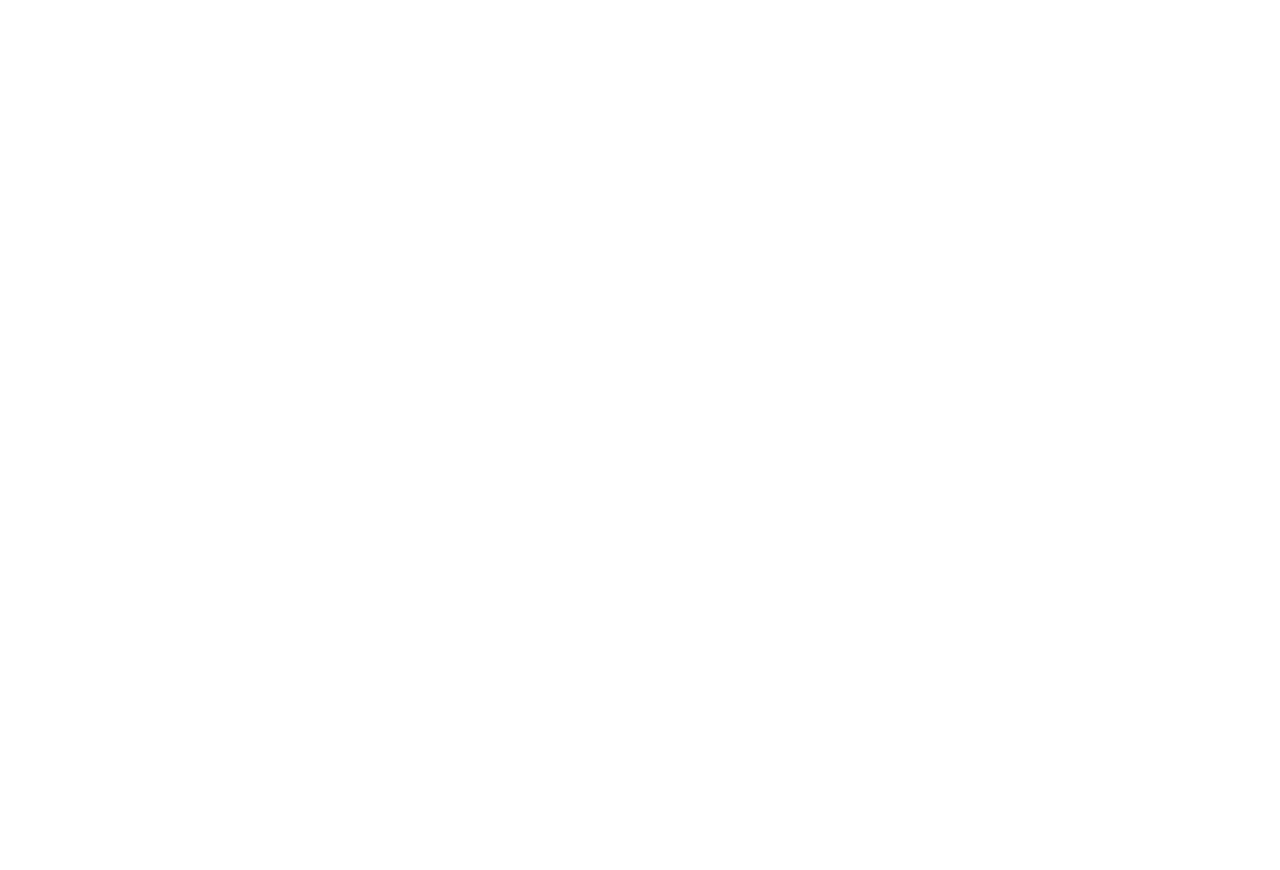
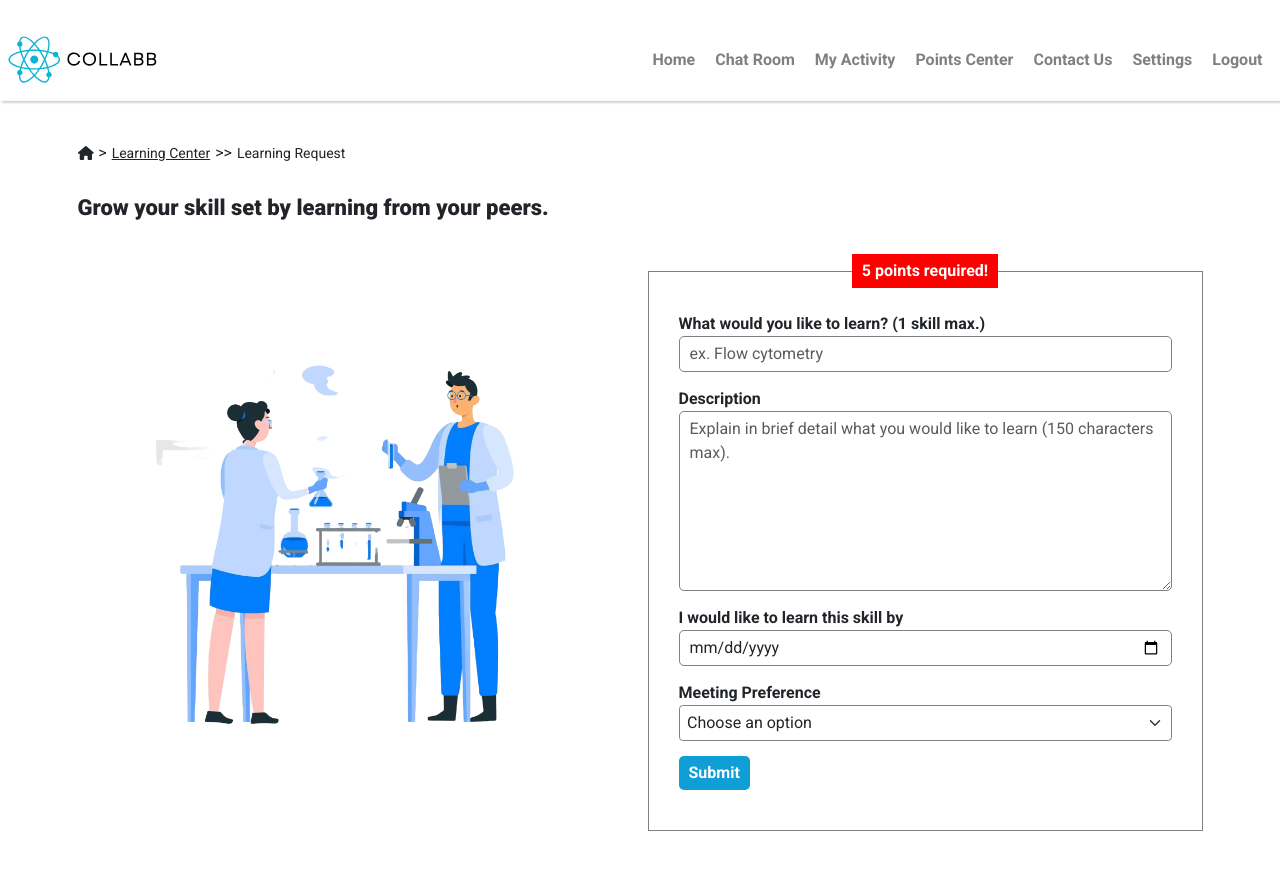
Before and after one commit to lpattersonn/col-lab, a React (Create React App) app: page /create-question in a window 1280 px wide. Before the commit this address had no page. Shown: the top 870 px of the page. Before the commit the page ends 800 px from the top, so only its background shows below. Built offline with nearby package versions, Linux system fonts and the light colour scheme; sample sign-in values are in the browser's storage.

Commit message:
update domain

```diff
--- a/src/App.js
+++ b/src/App.js
@@ -22,6 +22,7 @@ import LearningCenter from './Components/LearningCenter';
 import LearningRequest from './Components/LearningRequest';
 import ContactUs from './Components/ContactUs';
 import BorrowItems from './Components/BorrowItems';
+import CreateQuestion from './Components/CreateQuestion';
 
 function App() {
   return (
@@ -48,6 +49,7 @@ function App() {
         <Route path="/learning-request" element={<LearningRequest />} />
         <Route path="/contact-us" element={<ContactUs />} />
         <Route path="/borrow-items" element={<BorrowItems />} />
+        <Route path="/create-question" element={<CreateQuestion />} />
       </Routes>
    </Router>
   );
--- a/src/Components/ContactUs.jsx
+++ b/src/Components/ContactUs.jsx
@@ -81,7 +81,7 @@ if (userDetails != null) {
                             <img className="collaboration-page_image" src={SectionImage} alt="Image of scientist" role="presentation" />
                         </div>
                         <div className="col-lg-6">
-                            <form className="form-create-job mx-auto" action='https://formsubmit.co/makum086@uottawa.ca' method='POST'>
+                            <form className="form-create-job mx-auto" action='https://formsubmit.co/mercy@mapltech.com' method='POST'>
                                 <input
                                     type='hiden'
                                     name='_subject'
--- /dev/null
+++ b/src/Components/CreateQuestion.jsx
@@ -0,0 +1,138 @@
+import React, { useState, useEffect } from "react";
+import Navigation from "./Navigation";
+import { Link } from "react-router-dom";
+import { FontAwesomeIcon } from '@fortawesome/react-fontawesome';
+import { faSuitcase, faCoins, faMoneyBill, faHouse, faPen } from '@fortawesome/free-solid-svg-icons';
+import SectionImage from "../Images/rb_2582.png";
+import axios from "axios";
+
+
+export default function CreateQuestion() {
+    const userDetails = JSON.parse(localStorage.getItem('userDetails'));
+    const [requestSent, setRequestSent] = useState("No");
+    const [createLearningRequest, setCreateLearningRequest]  = useState({
+        'learning_description': '',
+        'learning_features': '',
+        'learning_pay': '',
+        'learning_perk': '',
+        'learning_deadline': ''
+    });
+
+    //   Handle Change
+  function handleChange(e) {
+    const {name, value} = e.target
+    setCreateLearningRequest(prev => {
+        return (
+            { ...prev, [name]: value}
+        )
+    })
+}
+
+  const handleSubmit = async (e) => {
+    e.preventDefault();
+    try {
+        // Upload image if file exists
+            const response = await axios.post(
+              `${process.env.REACT_APP_API_URL}/wp-json/wp/v2/learning-center/`,
+                {
+                    'title':  createLearningRequest.learning_description,
+                    'content': "",
+                    'excerpt': "",
+                    'author': userDetails.id,
+                    'status': 'publish',
+                    'acf' : {
+                        'learning_description': createLearningRequest.learning_description,
+                        'learning_features': createLearningRequest.learning_features,
+                        'learning_pay': createLearningRequest.learning_pay,
+                        'learning_perk': createLearningRequest.learning_perk,
+                        'learning_deadline': createLearningRequest.learning_deadline
+                    }
+                },
+                {
+                    headers: {
+                        Authorization: `Bearer ${userDetails.token}`
+                    }
+                }
+            )
+            .then((response) => {
+                console.log('Question submitted successfully:', response);
+                setRequestSent(response.status);
+            })
+            .catch((error) => {
+            });
+    } catch (error) {
+        console.error('Error submitting question:', error);
+    }
+}
+
+if (userDetails != null) {
+    return(
+        <>
+            <Navigation />
+            <main className="create-collaboration" style={{marginBottom: "0", paddingBottom: "0",}}>
+                <div className="container primary" >
+                    <div className="page-filter">
+                        <div className="row mb-5">
+                            <div className="col-12 d-flex">
+                            <Link to="/" className="link-dark small d-flex align-items-center"><FontAwesomeIcon icon={faHouse} /></Link><span className="breadcrumb-slash d-flex align-items-center">></span><Link className="link-dark small d-flex align-items-center" to="/learning-center">Learning Center</Link><span className="breadcrumb-slash">>></span><span className="small d-flex align-items-center">Learning Request</span>
+                            </div>
+                        </div>
+                    </div>
+                    <div className="row">
+                        <div className="col-12 mb-4">
+                            <h1><strong>Grow your skill set by learning from your peers.</strong></h1>
+                        </div>
+                    </div>
+                    <div className="row mt-5">
+                        <div className="col-lg-6">
+                            <img className="collaboration-page_image" src={SectionImage} alt="Image of scientist" role="presentation" />
+                        </div>
+                        <div className="col-lg-6">
+                            <form className="form-create-job points mx-auto" onSubmit={handleSubmit}>
+                                <div className="row">
+                                    <div className="col-lg-12 mb-4">
+                                        <label htmlFor="learning_description"><strong>What would you like to learn? (1 skill max.)</strong></label>
+                                        <input name="learning_description" id="learning_description" value={createLearningRequest.learning_description} onChange={handleChange} className='form-control form-control-lg' aria-label='Descritpion' placeholder="ex. Flow cytometry" type="text" disabled={ requestSent === 201 ? true : false} required />
+
+                                    </div>
+                                </div>
+                                <div className="row">
+                                    <div className="col-lg-12 mb-4">
+                                        <label htmlFor="learning_features"><strong>Description</strong></label>
+                                        <textarea name="learning_features" id="learning_features" rows="7" value={createLearningRequest.learning_features} onChange={handleChange} className='form-control form-control-lg' aria-label='Descritpion' placeholder="Explain in brief detail what you would like to learn (150 characters max)." type="text" disabled={ requestSent === 201 ? true : false} required />
+                                    </div>
+                                </div>
+                                <div className="row">
+                                    <div className="col-lg-12  mb-4">
+                                    <label htmlFor="learning_deadline"><strong>I would like to learn this skill by</strong></label>
+                                    <input name="learning_deadline" id="learning_deadline" value={createLearningRequest.learning_deadline} onChange={handleChange} className='form-control form-control-lg' aria-label='Application deadline' type="date" min={new Date().toISOString().split('T')[0]} disabled={ requestSent === 201 ? true : false} required />
+                                    </div>
+                                </div>
+                                <div className="row">
+                                    <div className="col-lg-12 mb-4">
+                                        <label htmlFor="learning_pay"><strong>Meeting Preference</strong></label>
+                                        <select name="learning_pay" id="learning_pay" value={createLearningRequest.learning_pay} onChange={handleChange} aria-label="Compensation" className="form-control form-control-lg form-select" required>
+                                            <option defaultValue disabled value="">Choose an option</option>
+                                            <option>Virtual</option>
+                                            <option>In Person</option>
+                                        </select>
+                                    </div>
+                                </div>
+                                <button className="btn btn-info btn-lg" type="submit" disabled={ requestSent === 201 ? true : false} >Submit</button>
+                                { requestSent === 201 ?
+                                <div className="alert alert-success mt-5" role="alert">
+                                    <p>Success! Your training request has been created!</p>
+                                </div>
+                                : ''
+                                }
+                            </form>
+                        </div>
+                    </div>
+                </div>
+            </main>
+    </>
+        );
+    } else {
+        window.location.replace("/");
+      }
+};
```
